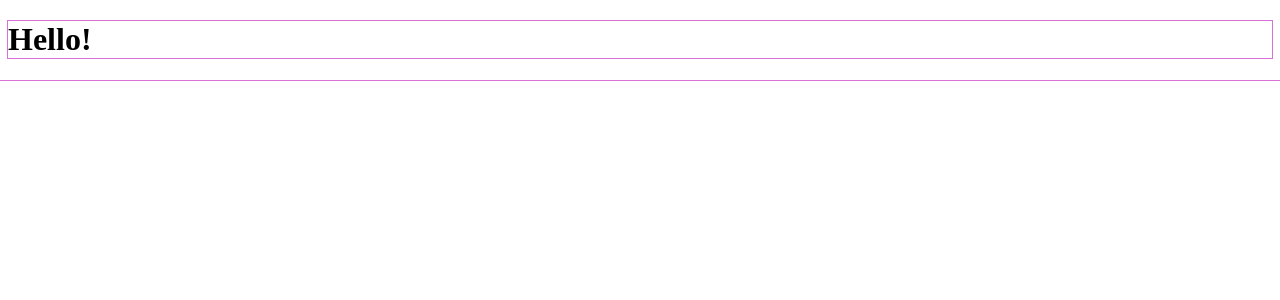
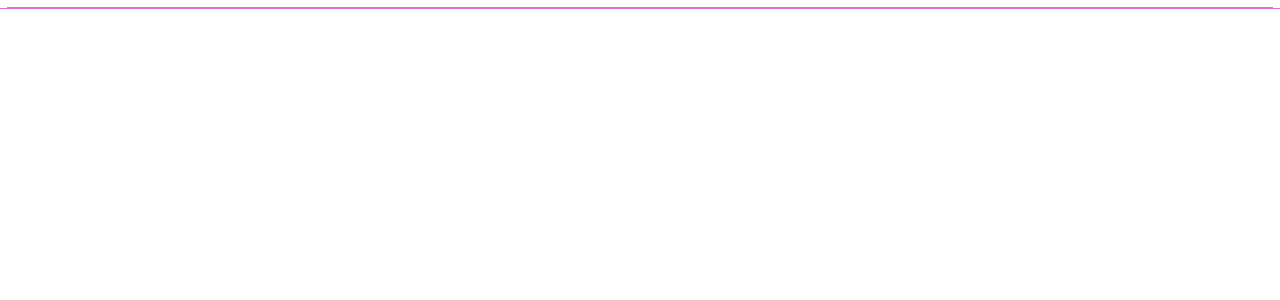
Before and after one commit to polevoyd/to-know, a React (Create React App) app: page / in a window 1280 px wide. Shown: the top 300 px of the page. Built offline with nearby package versions, Linux system fonts and the light colour scheme; the HTML template or start-up script is replaced by a standard one.

Commit message:
initial commit

```diff
--- a/src/App.js
+++ b/src/App.js
@@ -1,10 +1,11 @@
 import React from 'react';
+import CardsAll from './components/CardsAll';
 
 class App extends React.Component {
   render(){
     return(
       <div>
-        <h1>Hello!</h1>
+        <CardsAll />
       </div>
     );
   }
--- /dev/null
+++ b/src/components/CardsAll.js
@@ -0,0 +1,13 @@
+import React from 'react';
+
+class CardsAll extends React.Component {
+    render(){
+        return(
+            <div>
+
+            </div>
+        );
+    }
+}
+
+export default CardsAll;
```
